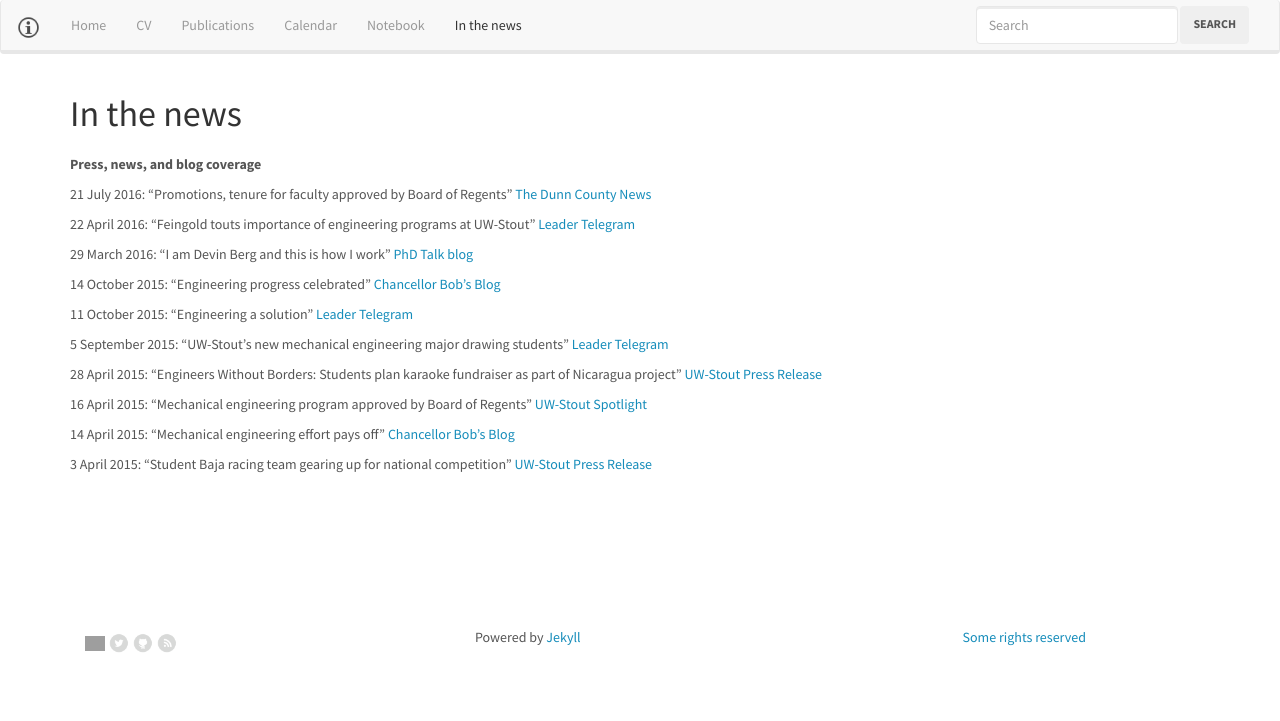
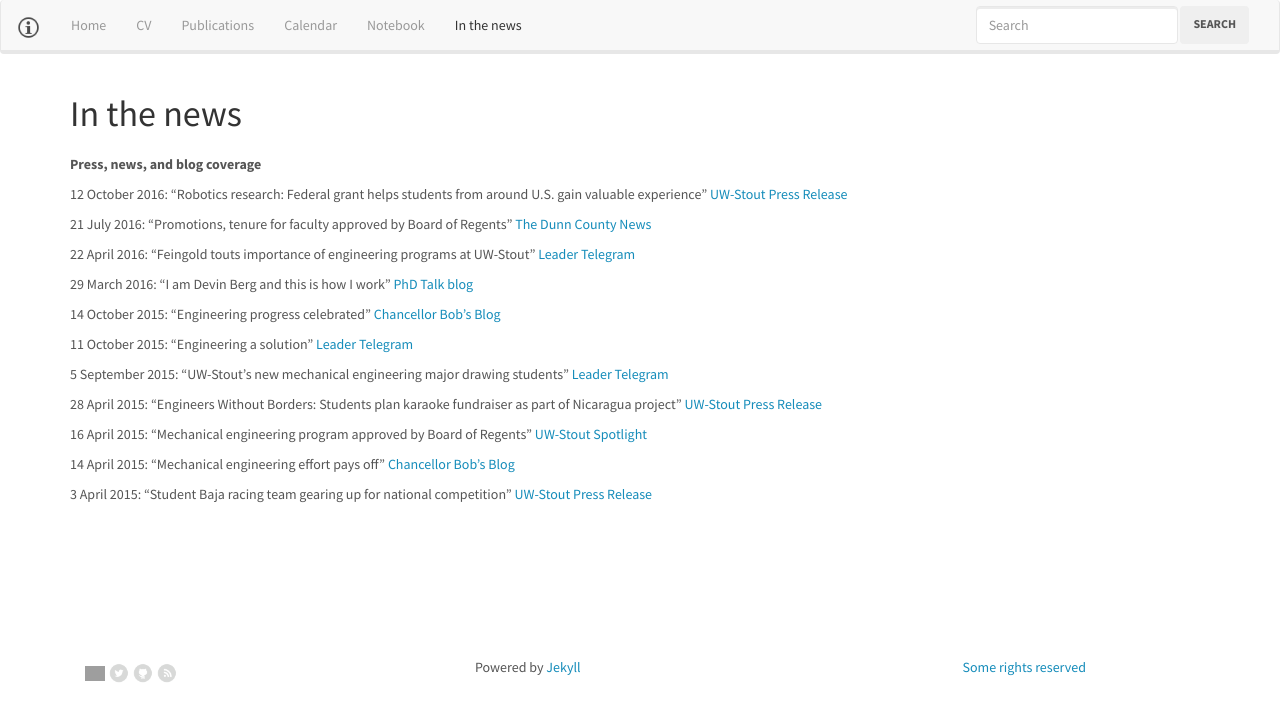
Before and after one commit to devinberg/devinberg.com, a Jekyll site: the page built from in-the-news/index.md, in a window 1280 px wide. Shown: the top 721 px of the page. Built offline with Jekyll 4.4.1, drawn with Linux system fonts in a browser that asks for light colours; nearby versions of some CDN libraries; comment, search, counter and statistics services are not loaded; grey boxes are pictures that could not be loaded.

Commit message:
REU press release

```diff
--- a/in-the-news/index.md
+++ b/in-the-news/index.md
@@ -5,6 +5,8 @@ section: In the news
 ---
 
 <strong>Press, news, and blog coverage</strong>
+
+12 October 2016: "Robotics research: Federal grant helps students from around U.S. gain valuable experience" <a href="http://www.uwstout.edu/news/articles/Federal-grant-helps-students-from-around-US-gain-valuable-experience.cfm" target="_blank">UW-Stout Press Release</a>
 
 21 July 2016: "Promotions, tenure for faculty approved by Board of Regents" <a href="http://chippewa.com/dunnconnect/variety/education/promotions-tenure-for-faculty-approved-by-board-of-regents/article_6ab8afb4-3774-5e73-a436-b190e4e8509e.html" target="_blank">The Dunn County News</a>
 
```
